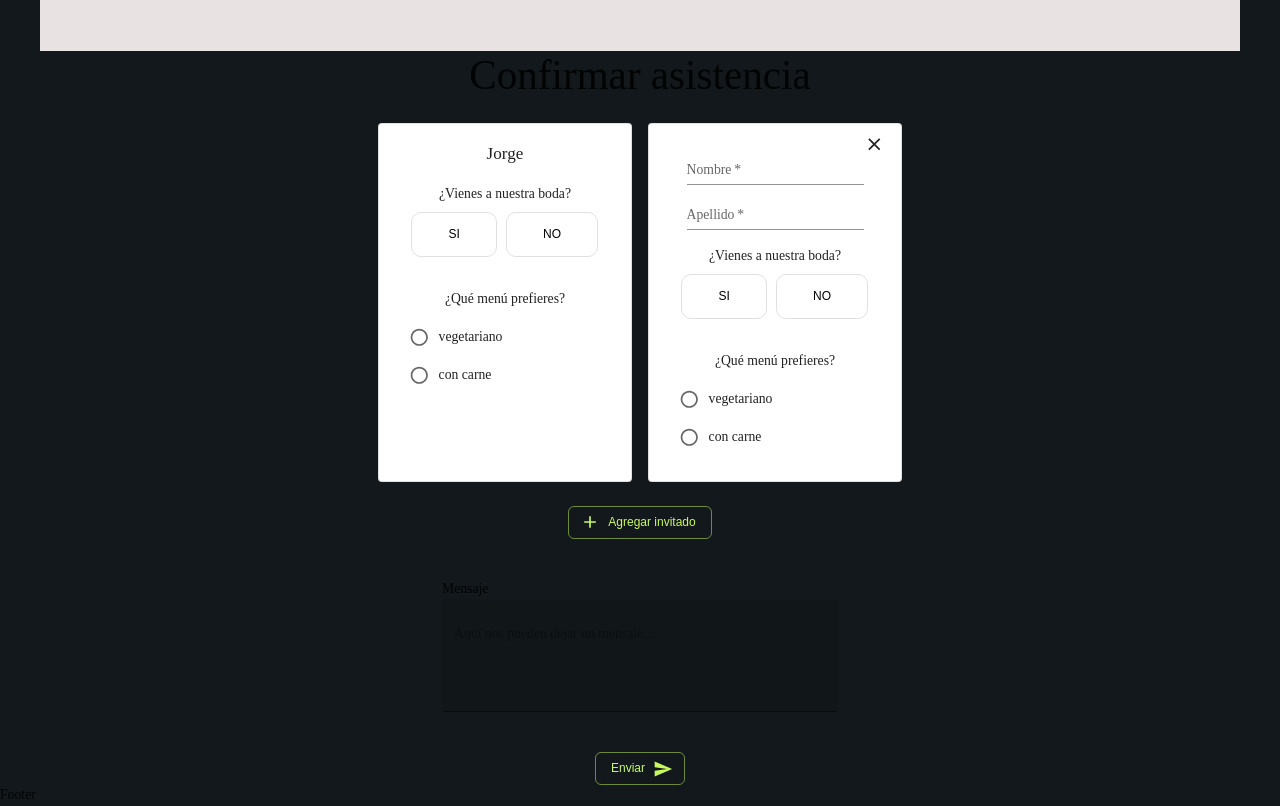
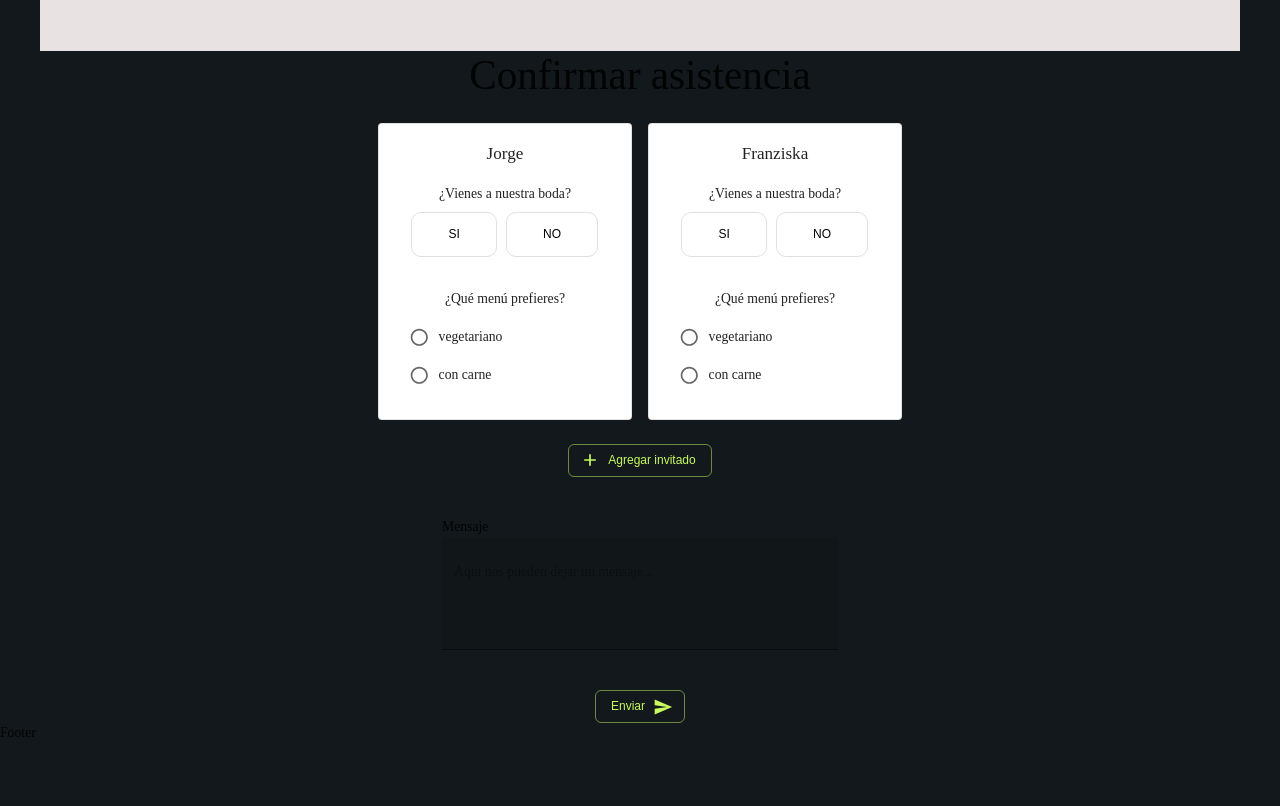
Before and after one commit to ZHammerl/wedding_evite, a React (Vite) app: page / in a window 1280 px wide. Shown: the part 1140-1946 px from the top of the page. After the commit the page ends 1884 px from the top, so only its background shows below. Built offline with nearby package versions, Linux system fonts and the light colour scheme.

Commit message:
adjust addGuest and removeGuest functions

```diff
--- a/src/features/RSVP/Rsvp.tsx
+++ b/src/features/RSVP/Rsvp.tsx
@@ -42,7 +42,7 @@ function Rsvp() {
       },
       {
         _id: 2,
-        name: "",
+        name: "Franziska",
         surname: "Hammerl",
         status: false,
         menu: {
@@ -53,18 +53,19 @@ function Rsvp() {
     ],
   });
 
-  useEffect(() => {
-    console.log(guestData);
-  }, [guestData]);
-
   const menu = {
     menuOne: "vegetariano",
     menuTwo: "con carne",
   };
 
   const addGuest = () => {
-    guestData.guests.push({
-      _id: 2,
+    setGuestData((prev) => {
+      const newGuests = {
+        ...prev,
+        guests: [...prev.guests],
+      };
+      newGuests.guests.push({
+        _id: uuid(),
         name: "",
         surname: "",
         status: false,
@@ -73,18 +74,22 @@ function Rsvp() {
           option2: false,
         },
       });
-    console.log(guestData);
+      return newGuests;
+    });
   };
 
   const removeGuest = (id: string | number) => {
-    const guests = guestData.guests;
-    const index = guests.findIndex(
-      (guest) => guest._id === id
-    );
-    if (index > -1) {
-      guests.splice(index, 1);
-    }
-    console.log(guestData);
+    setGuestData((prev) => {
+      let newGuests = {
+        ...prev,
+        guests: [
+          ...prev.guests.filter(
+            (guest) => guest._id !== id
+          ),
+        ],
+      };
+      return newGuests;
+    });
   };
 
   return (
@@ -110,22 +115,6 @@ function Rsvp() {
             key={guest._id}
             variant="outlined"
             sx={{ px: 2 }}>
-            {guest.name === "" && (
-              <Box sx={{ position: "relative" }}>
-                <ClearIcon
-                  sx={{
-                    position: "absolute",
-                    top: 10,
-                    right: 0,
-                    "&:hover": {
-                      color: "red",
-                      cursor: "pointer",
-                    },
-                  }}
-                  onClick={() => removeGuest(guest._id)}
-                />
-              </Box>
-            )}
             <CardContent
               sx={{
                 px: 2,
@@ -142,6 +131,20 @@ function Rsvp() {
                 </Box>
               ) : (
                 <Box>
+                  <Box sx={{ position: "relative" }}>
+                    <ClearIcon
+                      sx={{
+                        position: "absolute",
+                        top: 0,
+                        right: -15,
+                        "&:hover": {
+                          color: "red",
+                          cursor: "pointer",
+                        },
+                      }}
+                      onClick={() => removeGuest(guest._id)}
+                    />
+                  </Box>
                   <FormControl>
                     <TextField
                       id="name"
```
Lines whose indentation alone changed are shown as unchanged.
